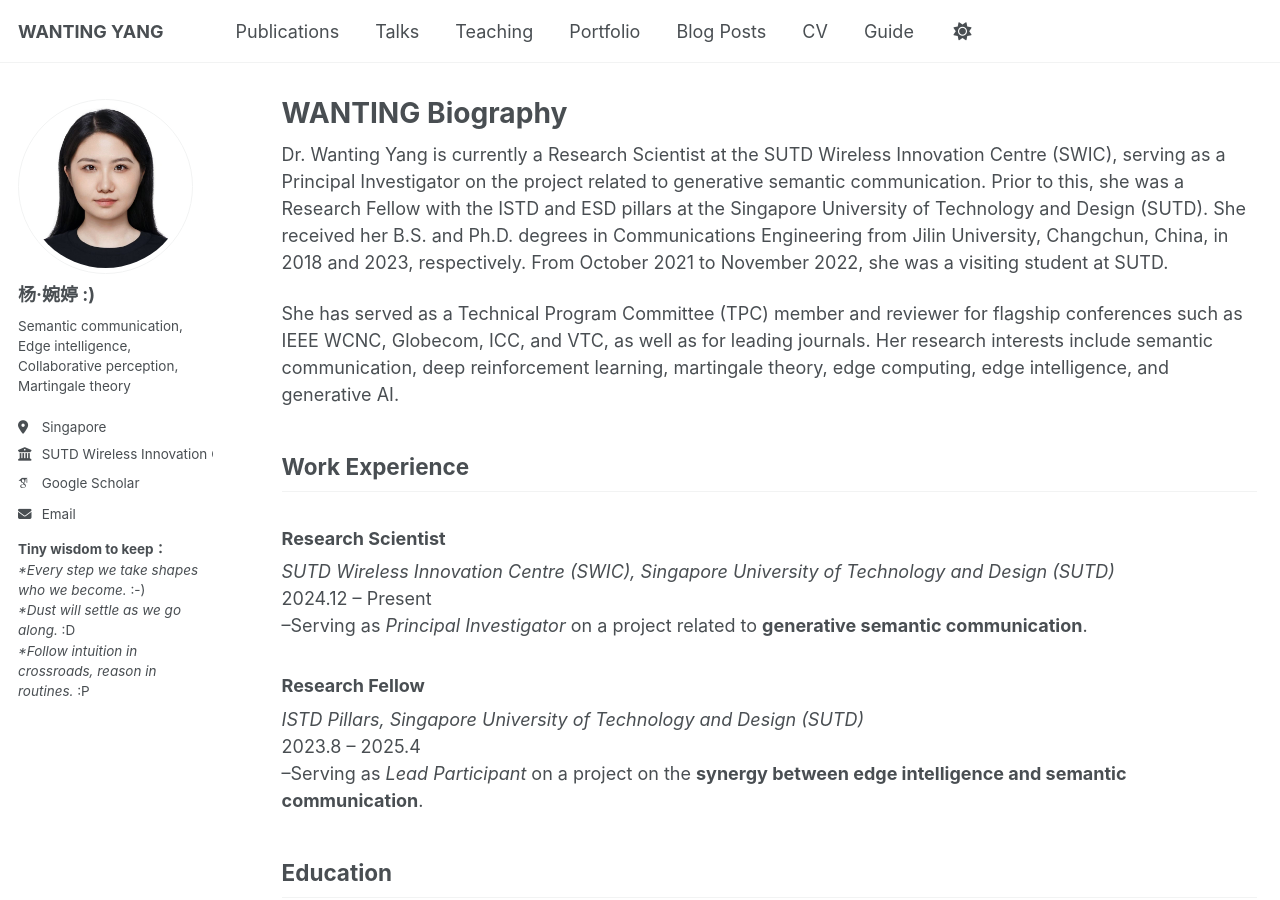
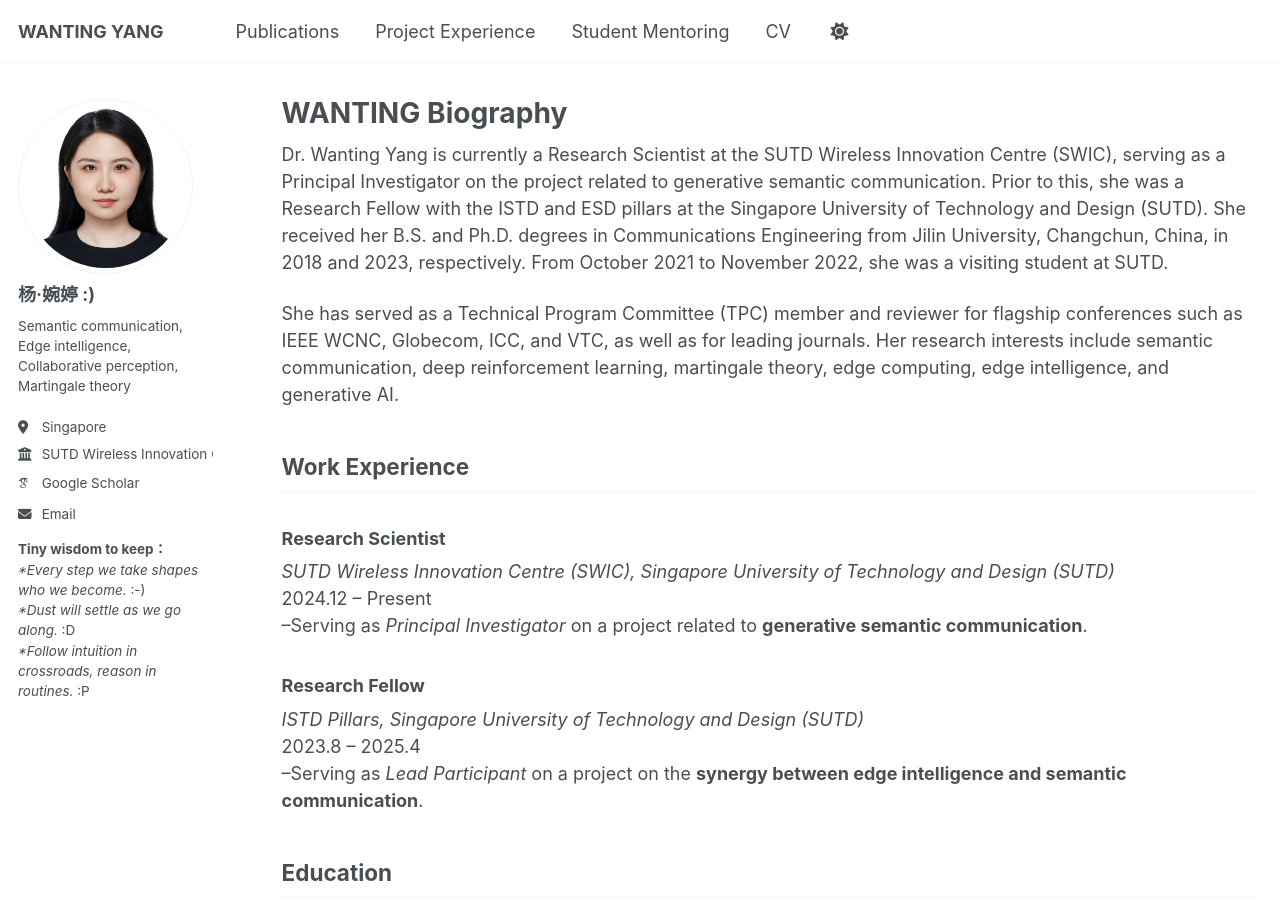
Before and after one commit to wty2011jl/wty2011jl.github.io, a Jekyll site: the page built from _pages/about.md, in a window 1280 px wide and 900 px high. Built offline with Jekyll 4.4.1, drawn with Linux system fonts in a browser that asks for light colours; some web fonts are replaced; a script that is not in the unit is left out.

Commit message:
Update navigation.yml

```diff
--- a/_data/navigation.yml
+++ b/_data/navigation.yml
@@ -11,17 +11,17 @@ main:
   - title: "Publications"
     url: /publications/
 
-  - title: "Talks"
-    url: /talks/
+  - title: "Project Experience"
+    url: /Project-experience/
 
-  - title: "Teaching"
-    url: /teaching/
+  - title: "Student Mentoring"
+    url: /Student-Mentoring/
 
-  - title: "Portfolio"
-    url: /portfolio/
+  # - title: "Portfolio"
+  #   url: /portfolio/
 
-  - title: "Blog Posts"
-    url: /year-archive/
+  # - title: "Blog Posts"
+  #   url: /year-archive/
 
   - title: "CV"
     url: /cv/
@@ -29,5 +29,5 @@ main:
   # - title: "CV"
   #   url: /cv-json/
 
-  - title: "Guide"
-    url: /markdown/
+  # - title: "Guide"
+  #   url: /markdown/
```
